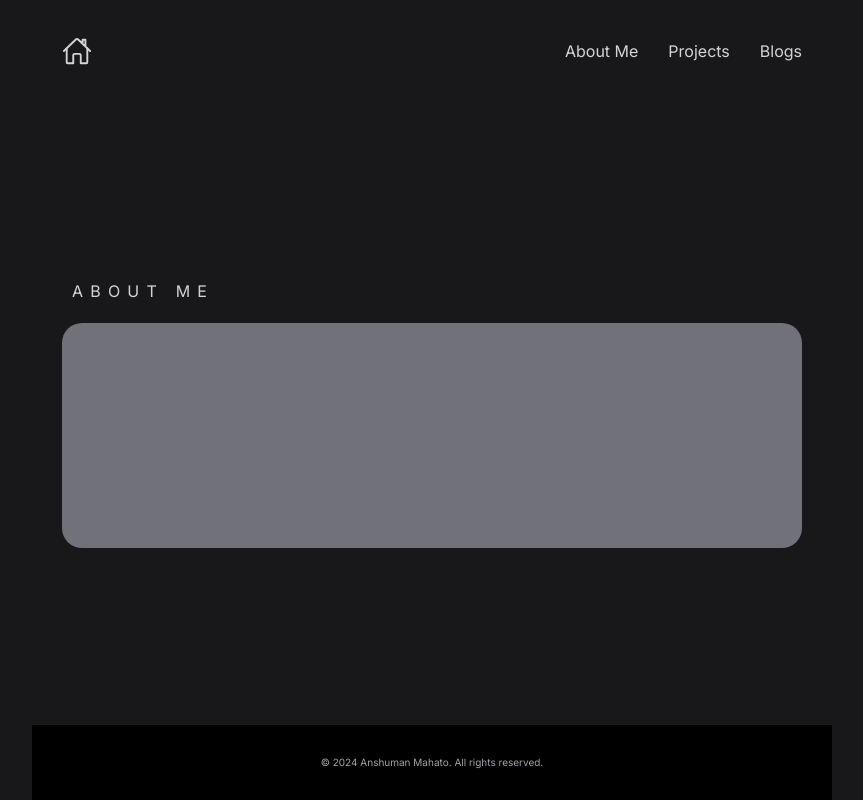
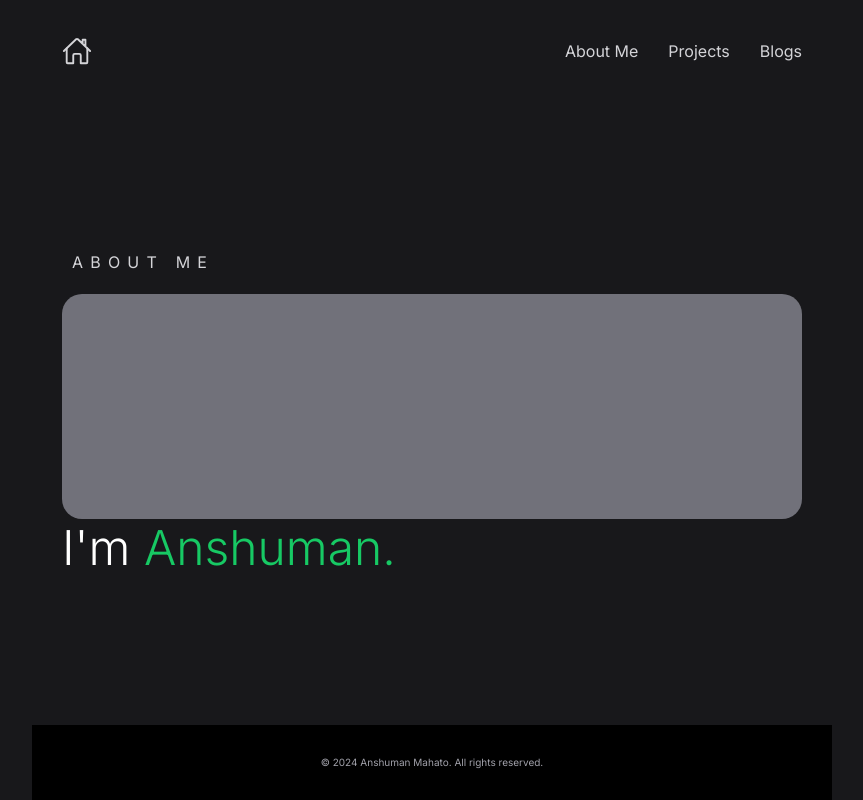
Before and after one commit to AnshumanMahato/Personal-Blog-Website, a Next.js app: page /about in a window 1280 px wide. Shown: the whole page, without its empty margins (208-1071 px from the left). Built offline with nearby package versions, Linux system fonts and the light colour scheme.

Commit message:
feat: overview pages subheading

```diff
--- a/app/(overview)/about/page.tsx
+++ b/app/(overview)/about/page.tsx
@@ -1,11 +1,15 @@
 import PageHeading from "@/app/ui/PageHeading";
+import PageSubheading from "@/app/ui/PageSubheading";
 
 function About() {
   return (
     <>
       <section className="col-span-full flex flex-col gap-[2rem]">
-        <PageHeading>About Me</PageHeading>
+        <PageSubheading>About Me</PageSubheading>
         <div className=" w-full h-[17.5rem] xs:h-[22.5rem] bg-secondary-light rounded-[1rem] sm:rounded-[2rem]"></div>
+      </section>
+      <section>
+        <PageHeading>I&apos;m Anshuman.</PageHeading>
       </section>
     </>
   );
--- a/app/ui/PageHeading.tsx
+++ b/app/ui/PageHeading.tsx
@@ -1,8 +1,11 @@
-function PageHeading({ children }: Readonly<{ children: React.ReactNode }>) {
+function PageHeading({ children }: { children: string }) {
+  const highlight = children.split(" ").pop()!;
+  const heading = children.replace(highlight, "");
   return (
-    <h2 className="uppercase leading-[150%] text-[1.2rem] tracking-[5.4px] xs:text-[1.6rem] xs:tracking-[7.2px] pl-[5px] xs:pl-[1rem]">
-      {children}
-    </h2>
+    <h1 className="text-white font-light text-[4.8rem] leading-[120%]">
+      {heading}
+      <span className="text-accent-dark">{highlight}</span>
+    </h1>
   );
 }
 
--- /dev/null
+++ b/app/ui/PageSubheading.tsx
@@ -0,0 +1,9 @@
+function PageSubheading({ children }: Readonly<{ children: React.ReactNode }>) {
+  return (
+    <h2 className="uppercase leading-[150%] text-[1.2rem] tracking-[5.4px] xs:text-[1.6rem] xs:tracking-[7.2px] pl-[5px] xs:pl-[1rem]">
+      {children}
+    </h2>
+  );
+}
+
+export default PageSubheading;
```
